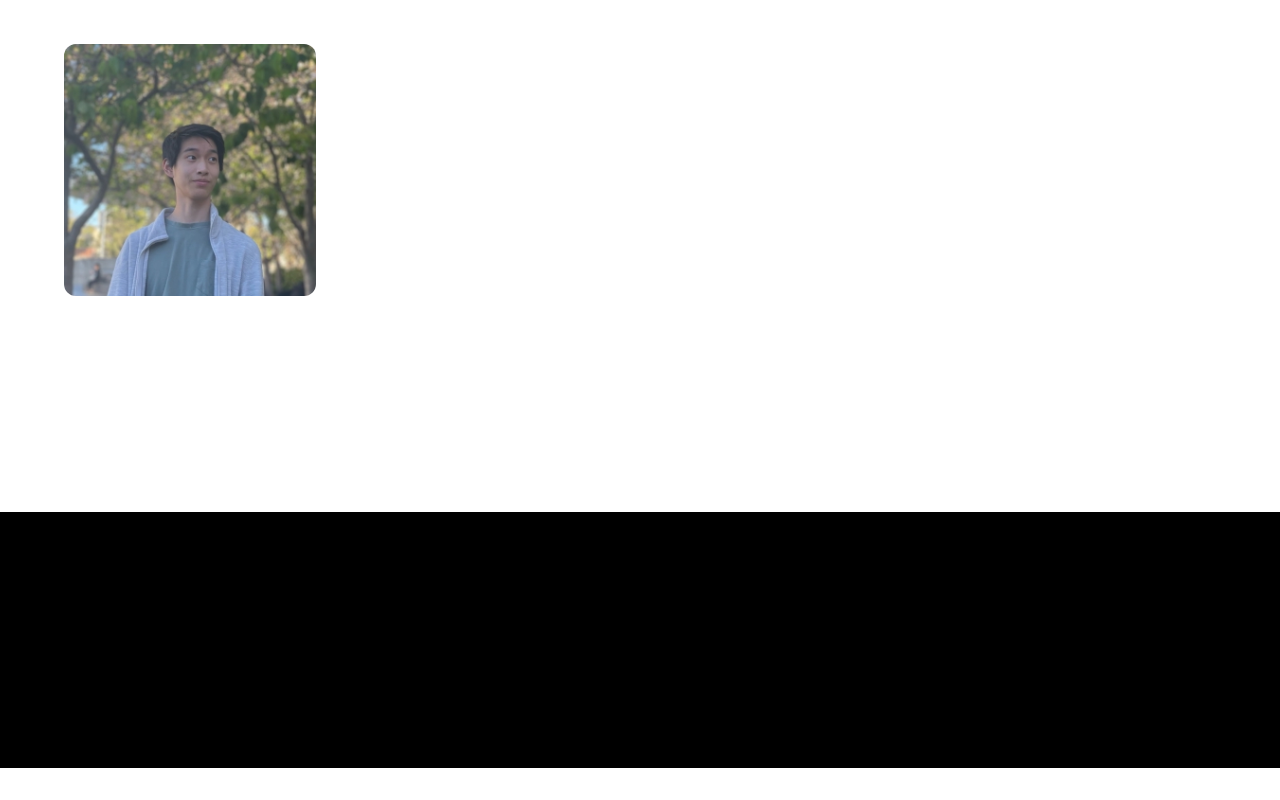
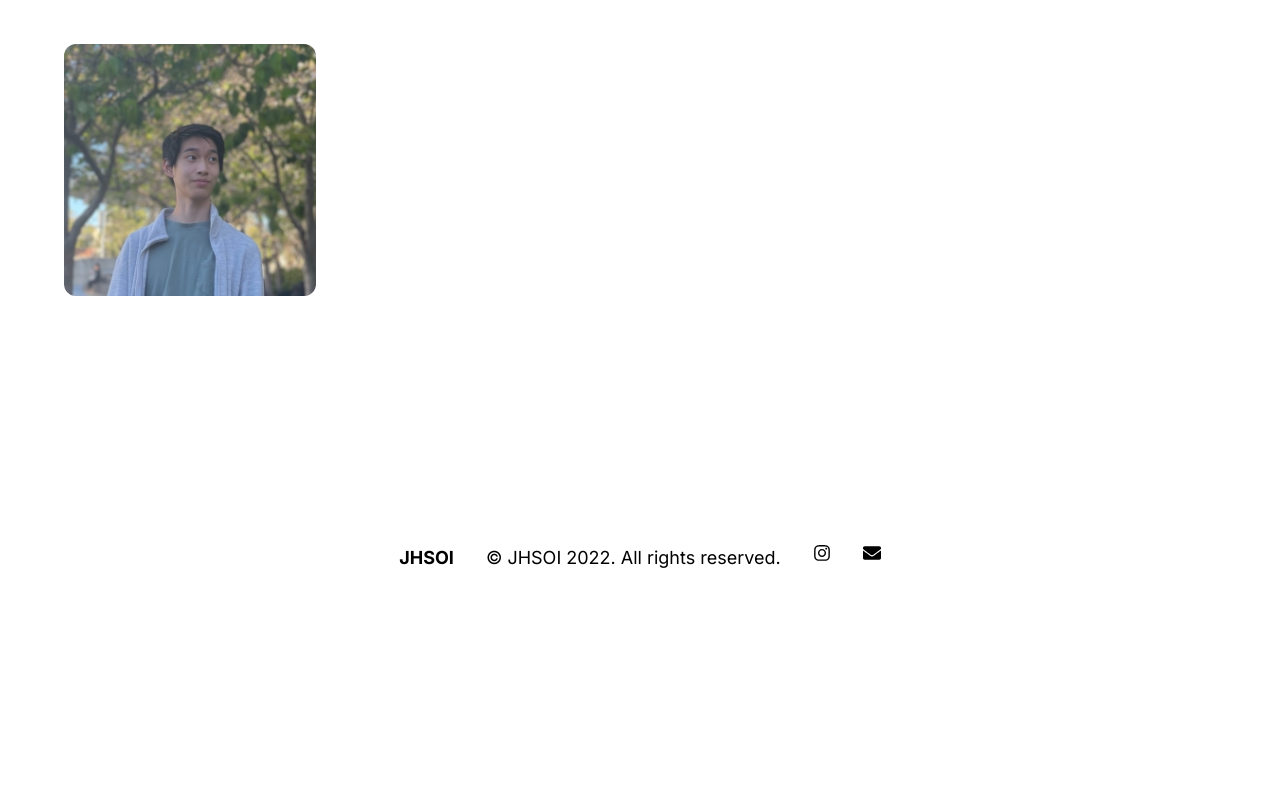
Before and after one commit to alexbluo/jhuscioly, a Next.js app: page /board in a window 1280 px wide. Shown: the part 352-1152 px from the top of the page. Before the commit the page ends 1120 px from the top, so only its background shows below. Built offline with nearby package versions, Linux system fonts and the light colour scheme.

Commit message:
built footer and updated pages

```diff
--- a/components/Footer.jsx
+++ b/components/Footer.jsx
@@ -1,7 +1,30 @@
 import React from "react";
+import Link from "next/link";
+import { FaInstagram, FaEnvelope } from "react-icons/fa";
 
 function Footer() {
-  return <footer className="h-64 w-screen bg-black" />;
+  return (
+    <footer className="mt-8 h-64 w-screen bg-white">
+      <div className="flex justify-center gap-8 text-lg">
+        <Link href="/">
+          <a>
+            <b>JHSOI</b>
+          </a>
+        </Link>
+        <p>© JHSOI 2022. All rights reserved.</p>
+        <Link href="/">
+          <a>
+            <FaInstagram />
+          </a>
+        </Link>
+        <Link href="mailto: jhso.invite@gmail.com">
+          <a>
+            <FaEnvelope />
+          </a>
+        </Link>
+      </div>
+    </footer>
+  );
 }
 
 export default React.memo(Footer);
--- /dev/null
+++ b/components/MobileNavItem.jsx
@@ -0,0 +1,11 @@
+import Link from "next/link";
+
+export default function MobileNavItem({ to, children }) {
+  return (
+    <li className="text-center text-2xl font-bold text-blue-dark duration-200 hover:text-blue-light">
+      <Link href={to}>
+        <a>{children}</a>
+      </Link>
+    </li>
+  );
+}
--- a/package.json
+++ b/package.json
@@ -13,7 +13,8 @@
     "framer-motion": "^6.3.11",
     "next": "12.1.6",
     "react": "18.2.0",
-    "react-dom": "18.2.0"
+    "react-dom": "18.2.0",
+    "react-icons": "^4.4.0"
   },
   "devDependencies": {
     "autoprefixer": "^10.4.7",
--- a/pages/board.jsx
+++ b/pages/board.jsx
@@ -1,8 +1,10 @@
+import { motion } from "framer-motion";
 import Card from "../components/Card";
 
 // TODO: move board to home?
 export default function Board() {
   return (
+    <motion.div initial={{ opacity: 0 }} animate={{ opacity: 1 }}>
       <div className="grid w-full gap-12 sm:grid-cols-2 lg:grid-cols-3 xl:grid-cols-4">
         <Card url="/adam.png" name="Adam Luo" title="Director" />
         <Card url="/daniel.jpg" name="Daniel Jin" title="Director" />
@@ -10,5 +12,6 @@ export default function Board() {
         <Card url="/margaret.png" name="Margaret Li" title="Director" />
         <Card url="/alex.jpg" name="Alex Luo" title="Web Developer" />
       </div>
+    </motion.div>
   );
 }
--- a/pages/info.jsx
+++ b/pages/info.jsx
@@ -1,3 +1,9 @@
+import { motion } from "framer-motion";
+
 export default function Info() {
-  return <div>info</div>;
+  return (
+    <motion.div initial={{ opacity: 0 }} animate={{ opacity: 1 }}>
+      <div>info</div>
+    </motion.div>
+  );
 }
--- a/pages/updates.jsx
+++ b/pages/updates.jsx
@@ -1,3 +1,9 @@
+import { motion } from "framer-motion";
+
 export default function Updates() {
-  return <div>updates</div>;
+  return (
+    <motion.div initial={{ opacity: 0 }} animate={{ opacity: 1 }}>
+      <div>updates</div>
+    </motion.div>
+  );
 }
```
Also changed, not shown: components/Card.jsx (+7 -1 lines), 2 other files (tests, documents, lock files or other folders). Lines whose indentation alone changed are shown as unchanged.
